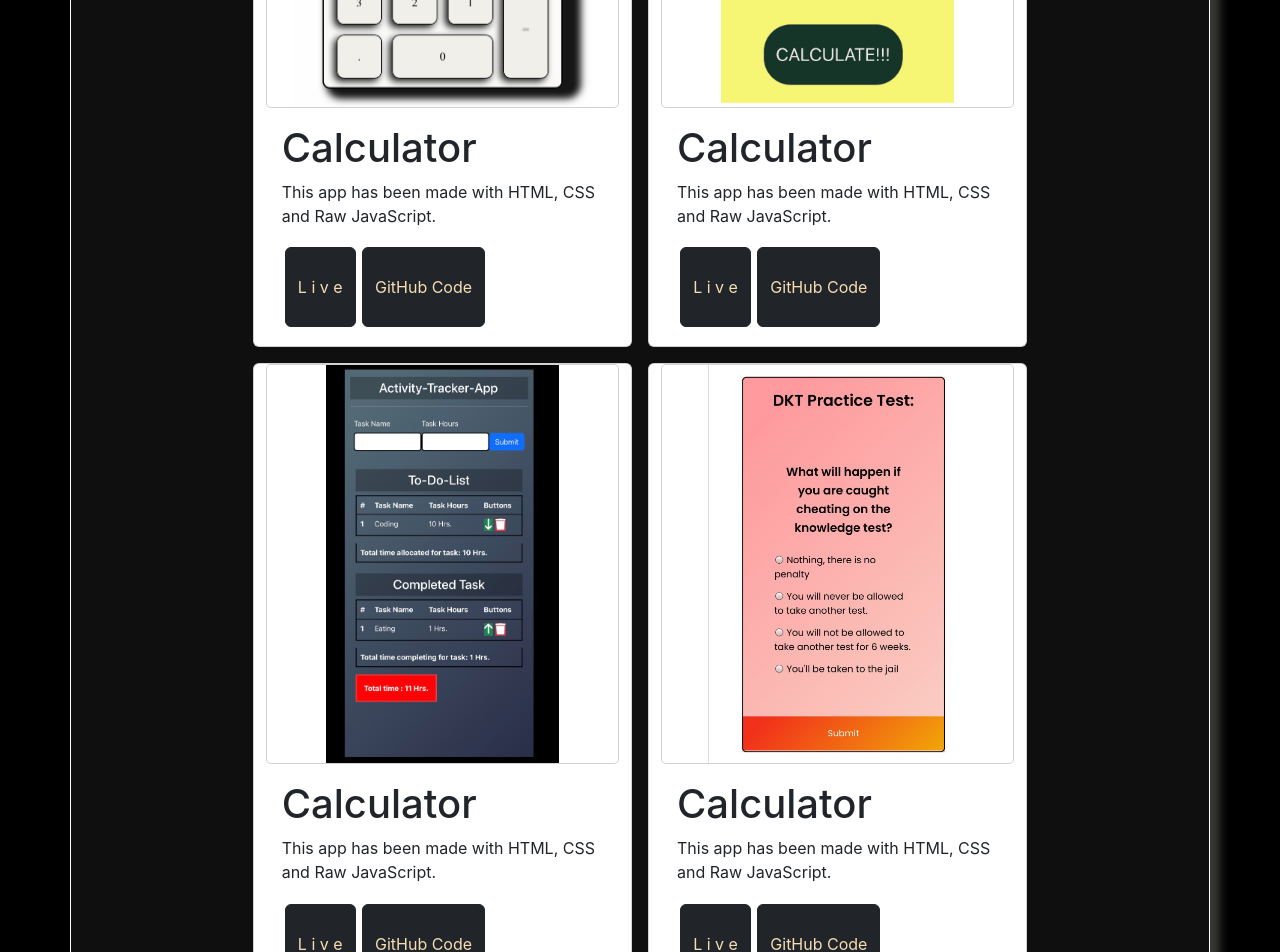
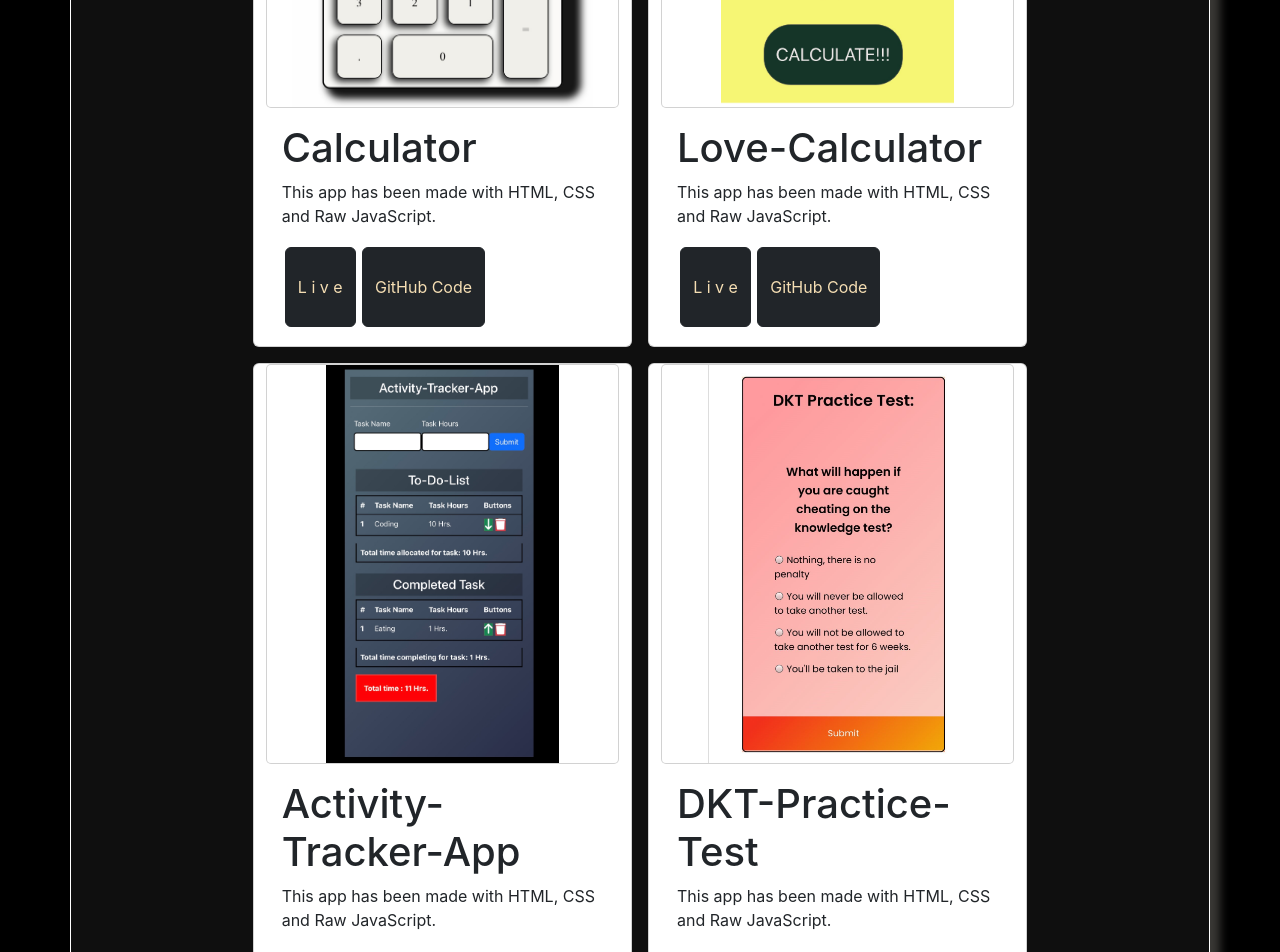
Before and after one commit to praveenniroula1/react-js-Portfolio-website, a React (Create React App) app: page / in a window 1280 px wide. Shown: the part 1380-2332 px from the top of the page. Built offline with nearby package versions, Linux system fonts and the light colour scheme.

Commit message:
some changes made on projects

```diff
--- a/src/Components/Project.js
+++ b/src/Components/Project.js
@@ -35,7 +35,7 @@ const Project = () => {
         <Card className="col-lg-4">
           <Card.Img className="calc card " src={lovecalc} />
           <Card.Body>
-            <Card.Title className="fs-1">Calculator</Card.Title>
+            <Card.Title className="fs-1">Love-Calculator</Card.Title>
             <Card.Text>
               This app has been made with HTML, CSS and Raw JavaScript.
             </Card.Text>
@@ -53,7 +53,7 @@ const Project = () => {
         <Card className="col-lg-4">
           <Card.Img className="calc card " src={todo} />
           <Card.Body>
-            <Card.Title className="fs-1">Calculator</Card.Title>
+            <Card.Title className="fs-1">Activity-Tracker-App</Card.Title>
             <Card.Text>
               This app has been made with HTML, CSS and Raw JavaScript.
             </Card.Text>
@@ -71,7 +71,7 @@ const Project = () => {
         <Card className="col-lg-4">
           <Card.Img className="calc card " src={dkt} />
           <Card.Body>
-            <Card.Title className="fs-1">Calculator</Card.Title>
+            <Card.Title className="fs-1">DKT-Practice-Test</Card.Title>
             <Card.Text>
               This app has been made with HTML, CSS and Raw JavaScript.
             </Card.Text>
```
